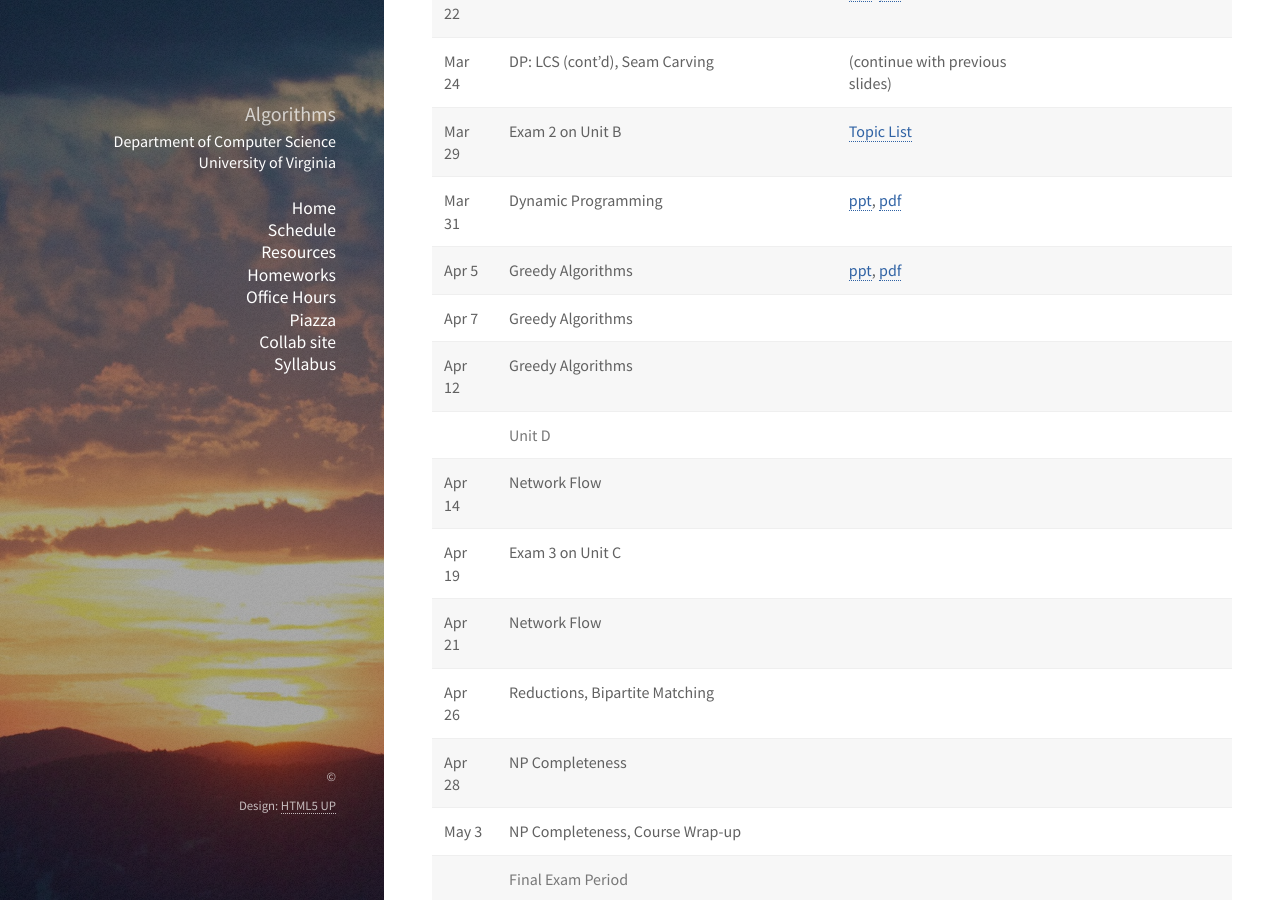
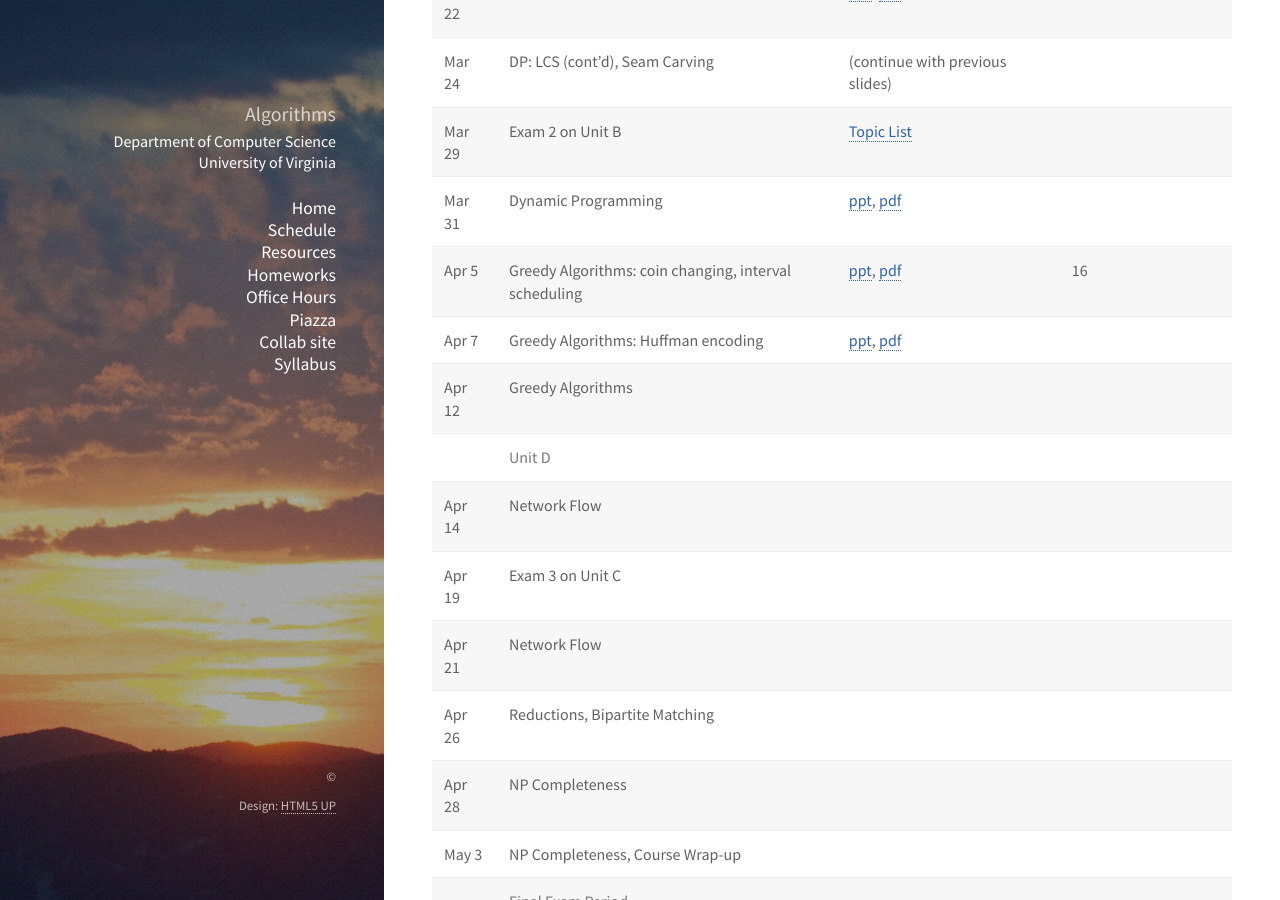
Before and after one commit to uva-cs/cs4102-s22, a Jekyll site: the page built from slides/schedule.md, in a window 1280 px wide and 900 px high, scrolled down 1521 px. Built offline with Jekyll 4.4.1, drawn with Linux system fonts in a browser that asks for light colours; nearby versions of some CDN libraries; library files that are not in the unit come from our copies.

Commit message:
Slides for Huffman encoding

```diff
--- a/slides/schedule.md
+++ b/slides/schedule.md
@@ -33,8 +33,8 @@ This is a tentative schedule of topics addressed.  As we go through the semester
 | Mar 24  | DP: LCS (cont'd), Seam Carving                                | (continue with previous slides)                                                                                      |          |                                   |
 | Mar 29  | Exam 2 on Unit B                                              | [Topic List](../unitb/exam-b-topics.html)                                                                                                                     |          |                                   |
 | Mar 31  | Dynamic Programming                                           | [ppt](cs4102-C-lecture4.pptx), [pdf](cs4102-C-lecture4.pdf)                                                          |          |                                   |
-| Apr 5   | Greedy Algorithms                                             | [ppt](cs4102-C-lecture5-v2.pptx), [pdf](cs4102-C-lecture5-v2.pdf)                                                    |          |                                   |
-| Apr 7   | Greedy Algorithms                                             |                                                                                                                      |          |                                   |
+| Apr 5   | Greedy Algorithms: coin changing, interval scheduling         | [ppt](cs4102-C-lecture5-v2.pptx), [pdf](cs4102-C-lecture5-v2.pdf)                                                    | 16       |                                   |
+| Apr 7   | Greedy Algorithms: Huffman encoding                           | [ppt](cs4102-C-lecture6.pptx), [pdf](cs4102-C-lecture6.pdf)                                                          |          |                                   |
 | Apr 12  | Greedy Algorithms                                             |                                                                                                                      |          |                                   |
 |         | **Unit D**                                                    |                                                                                                                      |          |                                   |
 | Apr 14  | Network Flow                                                  |                                                                                                                      |          |                                   |
```
Also changed, not shown: 2 other files.
